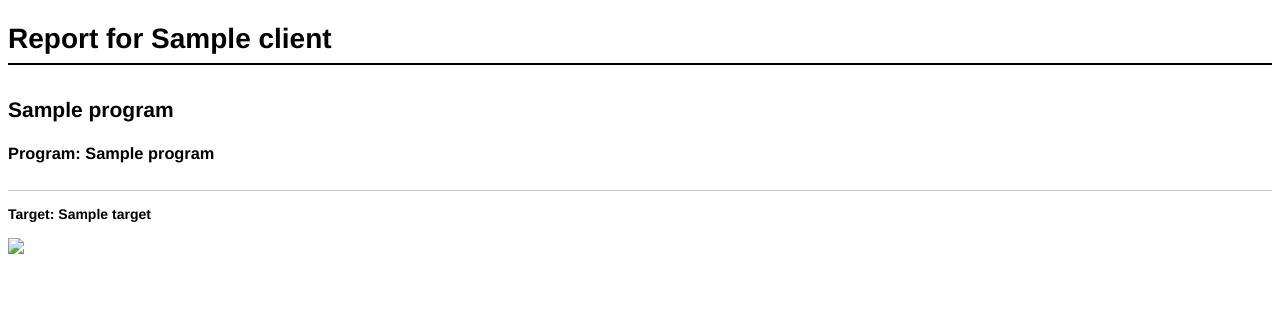
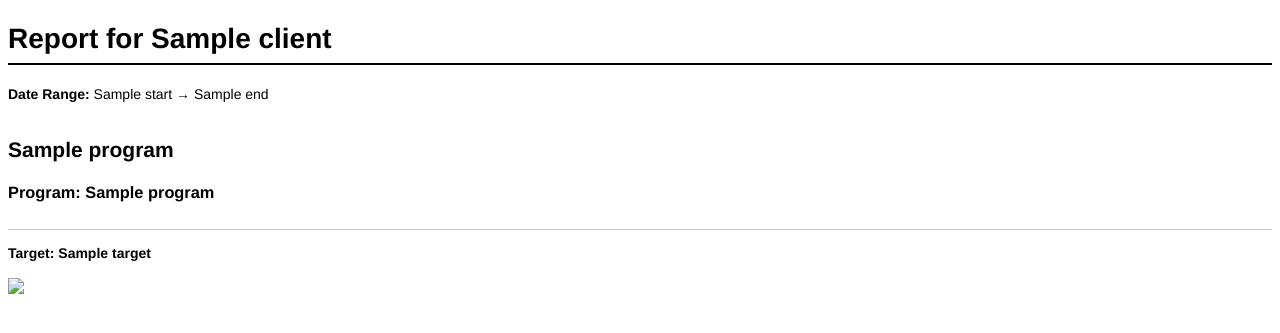
Before and after one commit to Lamb1993/client-dashboard, a Flask app: template templates/report_pdf.html in a window 1280 px wide. Shown: the top 333 px of the page. Run offline with Flask 3, Linux system fonts and the light colour scheme; the template is opened without the code that fills it: most values are stand-ins (such as "Sample title", 1, 10 or a date in 2020).

Commit message:
PDF Report tweak
-added date range to the PDF report so it's clear what's covered.

```diff
--- a/templates/report_pdf.html
+++ b/templates/report_pdf.html
@@ -22,6 +22,7 @@
 <body>
 
 <h1>Report for {{ data.client.name }}</h1>
+<p><strong>Date Range:</strong> {{ data.start }} → {{ data.end }}</p>
 
 {% for pl in data.program_lists %}
 <div class="program-list" {% if not loop.first %}style="page-break-before: always;"{% endif %}>
```
